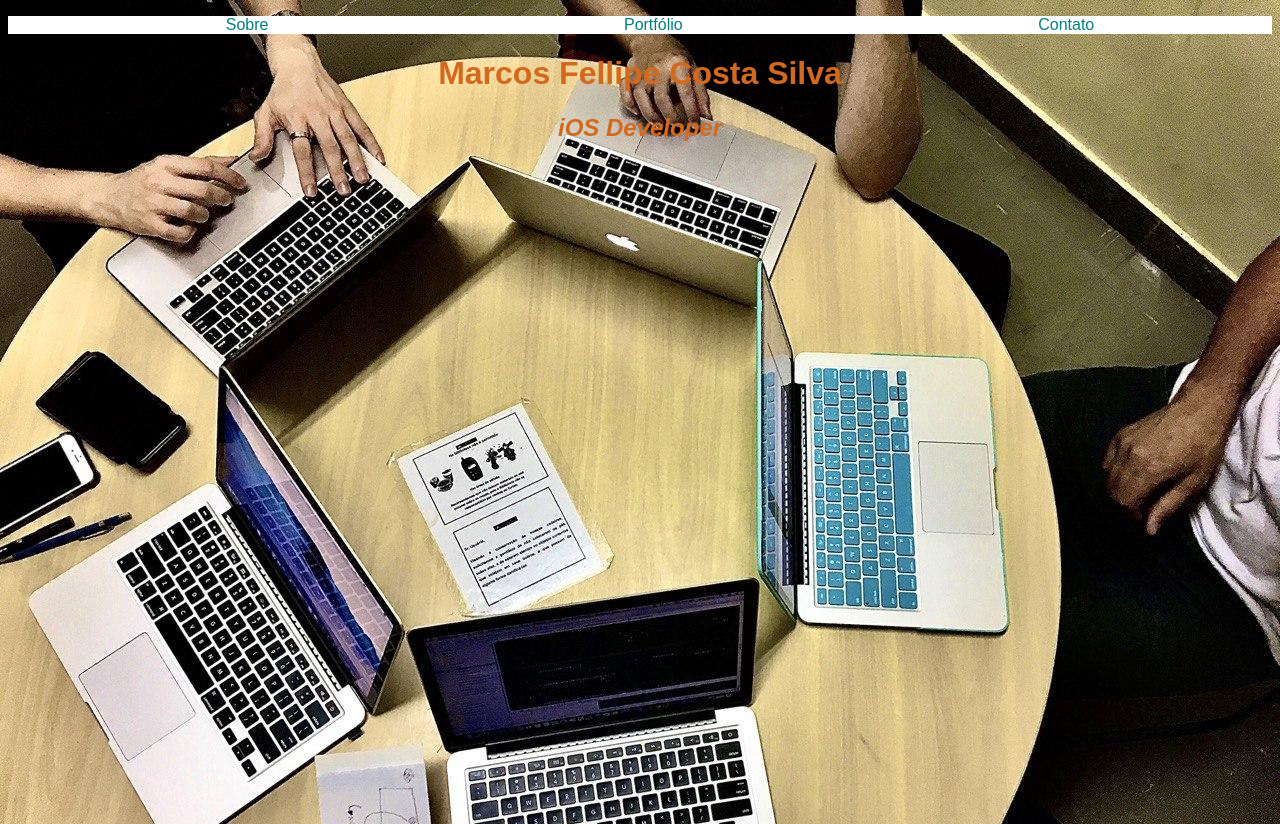
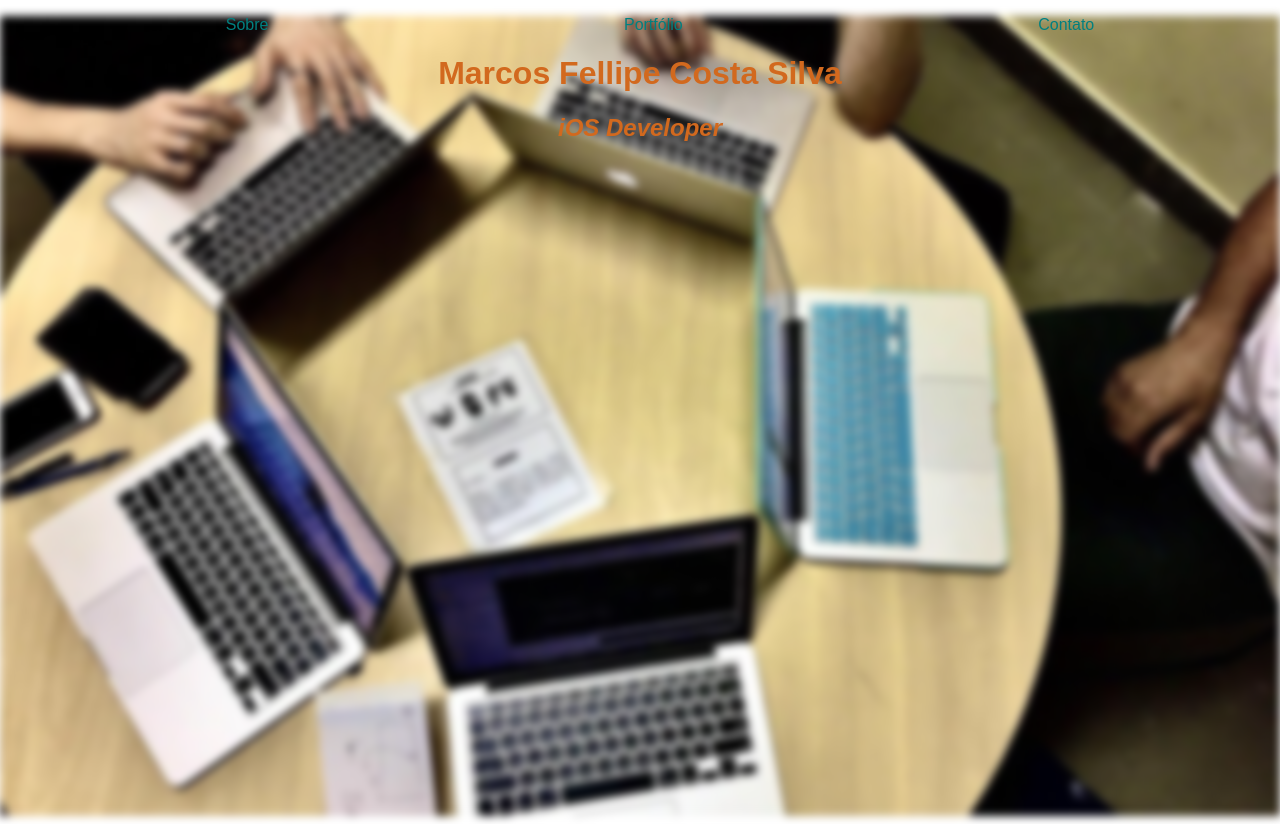
Before and after one commit to marcosfellipec/ImersaoCSS, a plain HTML site: page index.html in a window 1280 px wide. Drawn offline with Linux system fonts and the light colour scheme.

Commit message:
Blur da image

```diff
--- a/css/estilo.css
+++ b/css/estilo.css
@@ -1,6 +1,5 @@
 body {
     /* background: green; */
-    background-image: url('../images/photo_2020-05-11_21-21-27.jpg');
     background-size: cover;
     font-family: Arial, Helvetica, sans-serif;
     height: 100vh;
@@ -12,8 +11,28 @@ a {
 a:hover {
     text-decoration: underline;
 }
+
+.bg-image {
+    background-image: url('../images/photo_2020-05-11_21-21-27.jpg');
+    background-size: cover ;
+    background-position: center center;
+    display: block;
+    filter: blur(4px);
+    height: auto;
+    left: 0;
+    margin-top: 0px;
+    min-height: 100%;
+    min-width: 1024px;
+    position: fixed;
+    right: 0;
+    width: 100%;
+    z-index: -1;
+    -webkit-filter: blur(4px);
+
+}
+
 .menu {
-    background-color: white
+    background-color: none;
 }
 
 .menu ul {
--- a/index.html
+++ b/index.html
@@ -8,6 +8,7 @@
         <title>Sobre Marcos Fellipe</title>
     </head>
     <body>
+        <div class="bg-image"></div>
         <header>
             <nav class="menu">
                 <ul>
```
